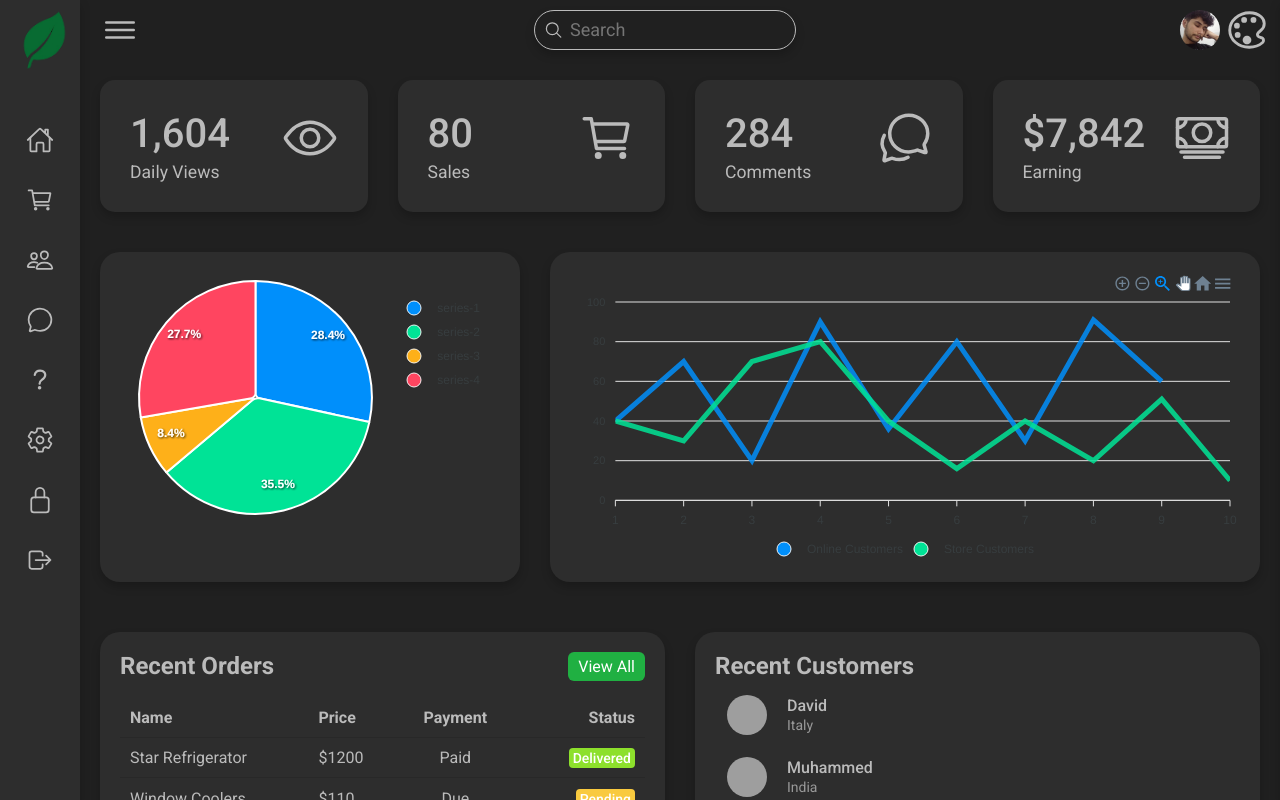
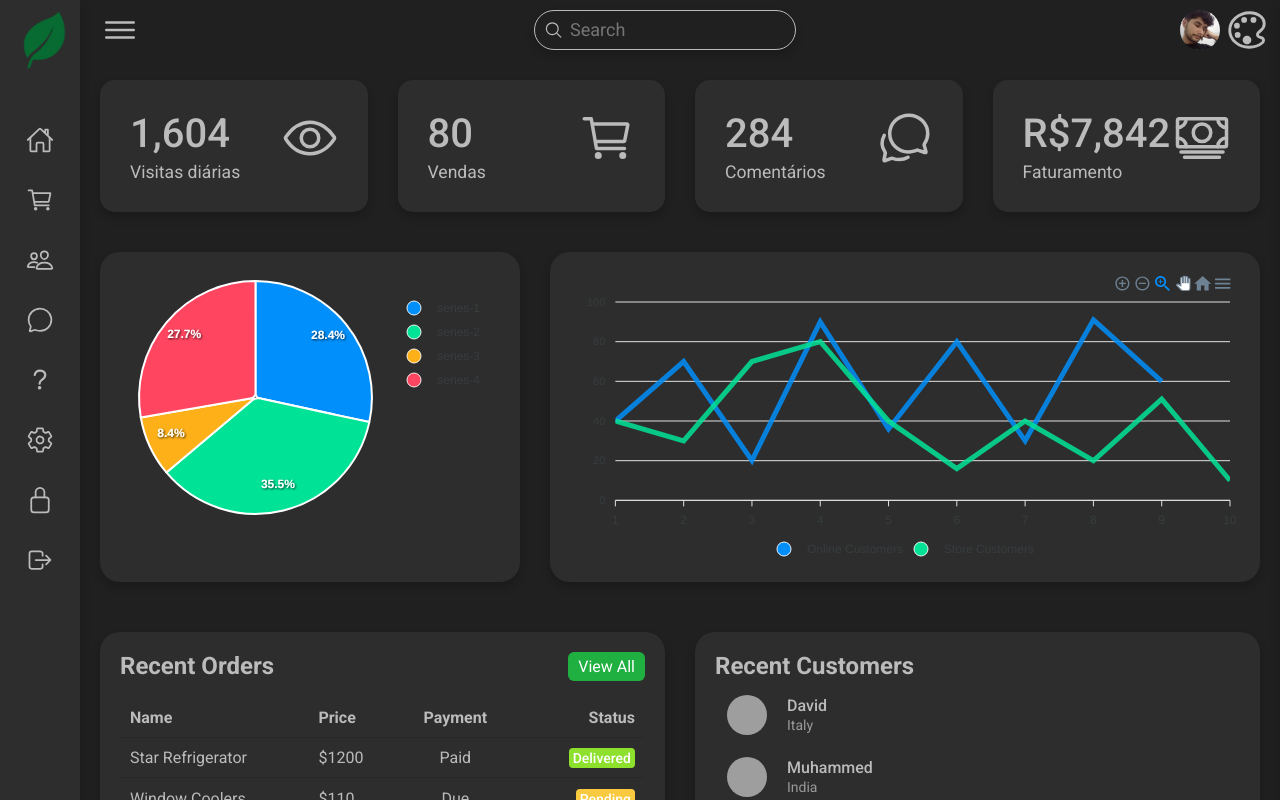
Before and after one commit to sandrofilho2000/real-life-dashboard, a React (Create React App) app in the folder real-life-dashboard/: page / in a window 1280 px wide. Built offline with nearby package versions, Linux system fonts and the light colour scheme; grey boxes are pictures that could not be loaded.

Commit message:
chore: build the app

```diff
--- a/real-life-dashboard/src/Components/HomeMain/CardBox/Data.js
+++ b/real-life-dashboard/src/Components/HomeMain/CardBox/Data.js
@@ -1,29 +1,29 @@
 export const CardBoxItems = [
     {
         "active": true,
-        "title": "Daily Views",
+        "title": "Visitas diárias",
         "number": "1,604",
         "icon_class": "eye-outline",
     }
     ,
     {
         "active": true,
-        "title": "Sales",
+        "title": "Vendas",
         "number": "80",
         "icon_class": "cart-outline",
     }
     ,
     {
         "active": true,
-        "title": "Comments",
+        "title": "Comentários",
         "number": "284",
         "icon_class": "chatbubbles-outline",
     }
     ,
     {
         "active": true,
-        "title": "Earning",
-        "number": "$7,842",
+        "title": "Faturamento",
+        "number": "R$7,842",
         "icon_class": "cash-outline",
     }
 ]
```
